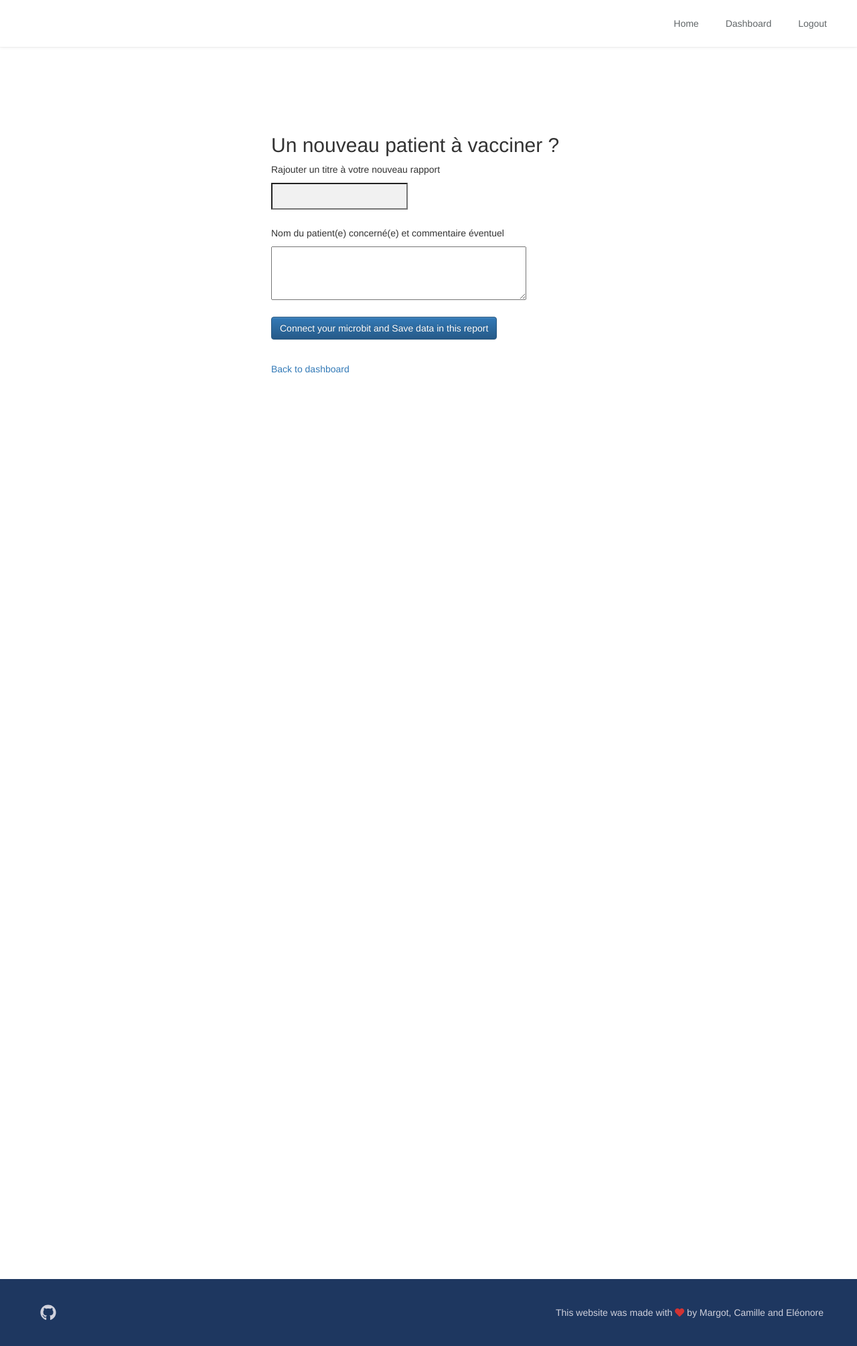
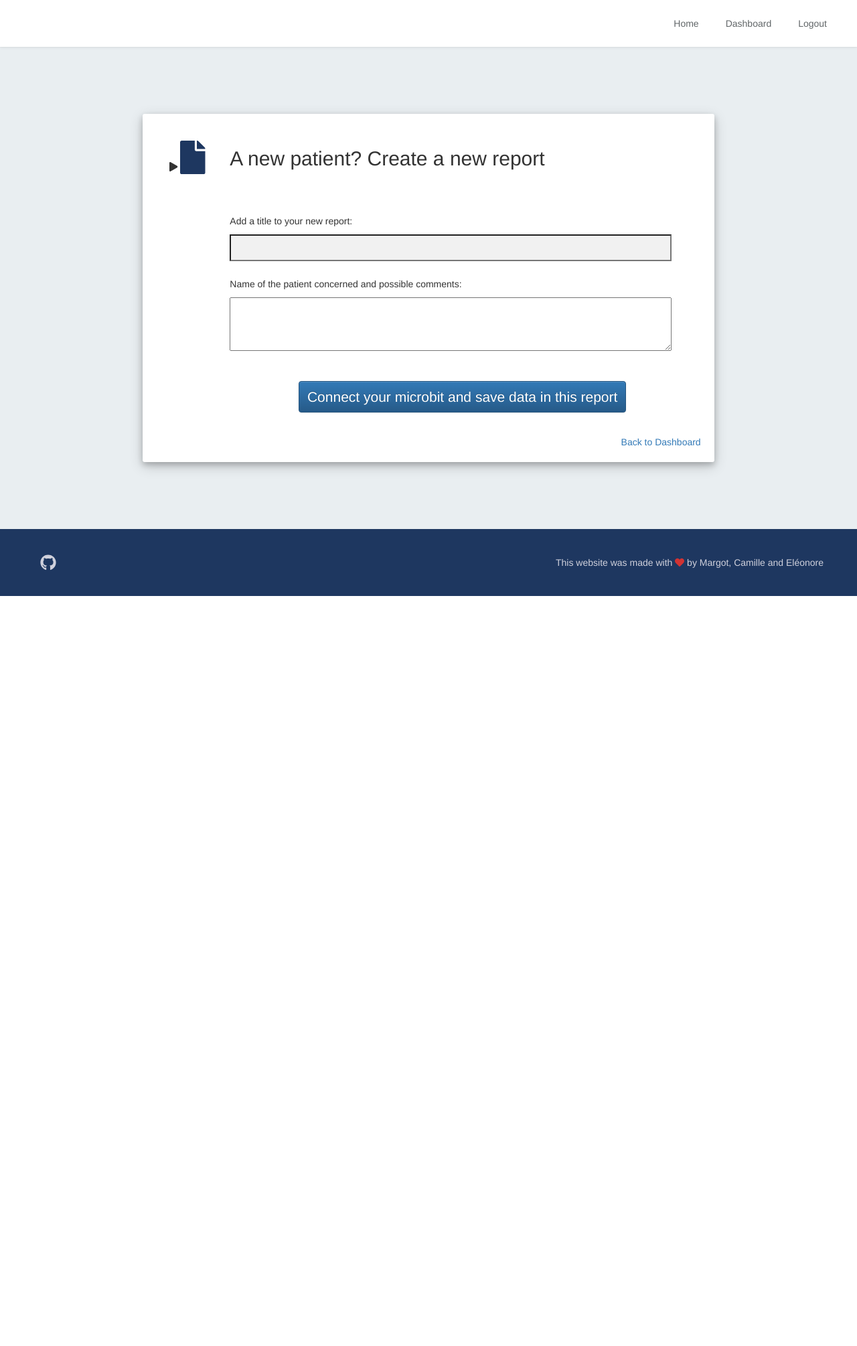
Before and after one commit to MargotLepizzera/my-first-blog, a Django app: page /dashboard/report/new/ in a window 1280 px wide. Shown: the whole page at 67% size. After the commit the page ends 890 px from the top, so only its background shows below. Run offline with Django 3.2, Linux system fonts and the light colour scheme; the visitor is signed in with stand-in values (Sample User, id 1); some libraries are stand-ins or nearby versions.

Commit message:
report new added

```diff
--- a/microbitsite/settings.py
+++ b/microbitsite/settings.py
@@ -105,9 +105,9 @@ AUTH_PASSWORD_VALIDATORS = [
 # Internationalization
 # https://docs.djangoproject.com/en/1.11/topics/i18n/
 
-LANGUAGE_CODE = 'fr-FR'
+LANGUAGE_CODE = 'en-us'
 
-TIME_ZONE = 'Europe/Paris'
+TIME_ZONE = 'Europe/London'
 
 USE_I18N = True
 
--- a/mydashboard/static/css/dashboard.css
+++ b/mydashboard/static/css/dashboard.css
@@ -91,7 +91,6 @@
   box-shadow: 5px #888888;
   box-shadow: 0px 15px 20px rgba(0, 0, 0, 0.3);
   color: white;
-  background-position: center;
 }
 
 .avatar-large {
--- a/mydashboard/static/css/form_report.css
+++ b/mydashboard/static/css/form_report.css
@@ -1,19 +1,68 @@
-.form {
+.container_report {
+  text-align: center;
+  background-color: #E9EEF1;
+  width: 100%
+}
+
+.row_report {
+  display: flex;
+  justify-content: center;
+}
+
+.form_report {
   background-color: white;
-  width: 50%;
-  height: 200%;
   text-align: left;
-  margin-top: 70px;
-  margin-bottom: 50px;
-  margin-left: 275px;
+  margin-top: 100px;
+  margin-bottom: 100px;
+  border-radius: 3px;
+  padding: 20px;
+  position: relative;
+  height: 520px;
+  box-shadow: 0 4px 8px 0 rgba(0, 0, 0, 0.2), 0 6px 20px 0 rgba(0, 0, 0, 0.19);
 }
+
+.title_report {
+  position: absolute;
+  top: 30px;
+  left: 130px;
+}
+
+.icon-edit {
+ position: absolute;
+ top: 40;
+ left: 40;
+ transition: 0.5s;
+ transform: translateZ(0);
+}
+
+.post-form {
+  position: absolute;
+  top: 150px;
+  left: 130px;
+}
+
+.back {
+  position: absolute;
+  bottom: 20px;
+  right: 20px;
+}
+
+.top-menu:hover {
+  text-decoration: none;
+}
+
 
 input[type=text] {
   background-color: #f1f1f1;
-  width: 100%;
   height: 40px;
+}
+
+#id_title {
+  width: 660px;
+
 }
 
 textarea {
   height: 80px;
+  width: 660px;
 }
--- /dev/null
+++ b/mydashboard/static/css/login_required.css
@@ -0,0 +1,62 @@
+
+.form {
+  text-align: left;
+  width: 100%;
+  height: 1100px;
+  background-color: #E9EEF1;
+}
+
+/*login css*/
+
+.wrapper {
+  margin-top: 200px;
+  width: 26%;
+  height: 100%;
+  margin-left: 510px;
+
+}
+
+.form-signin {
+  max-width: 450px;
+  padding: 15px 35px 45px;
+  margin: 0 auto;
+  background-color: #fff;
+  border: 1px solid rgba(0,0,0,0.1);
+
+  .form-signin-heading {
+    margin-bottom: 50px;
+  }
+}
+
+
+  .form-control {
+    margin-top: 20px;
+    margin-bottom: 20px;
+    position: relative;
+    font-size: 16px;
+    height: auto;
+    padding: 10px;
+    @include box-sizing(border-box);
+
+    &:focus {
+      z-index: 2;
+    }
+  }
+
+  input[type="text"] {
+    margin-bottom: -1px;
+    border-bottom-left-radius: 0;
+    border-bottom-right-radius: 0;
+  }
+
+  input[type=text].formcontrol {
+    background-color: white;
+    width: 100%;
+}
+
+  input[type="password"] {
+    margin-bottom: 20px;
+    border-top-left-radius: 0;
+    border-top-right-radius: 0;
+  }
+}
--- a/mydashboard/static/css/rapport.css
+++ b/mydashboard/static/css/rapport.css
@@ -115,3 +115,9 @@ td {
 }
 
 tr:hover {background-color: #f5f5f5;}
+
+
+.icon-save {
+  font-size: 30px;
+  color: #1e3760;
+}
--- a/mydashboard/templates/home.html
+++ b/mydashboard/templates/home.html
@@ -18,7 +18,11 @@
       <div class="banner-content">
         <h1>ELIOT</h1>
         <p>The first pharmaceutical smart packaging</p>
-        <a class="btn btn-primary btn-lg" href="{% url 'report_list'%}">Find out more</a>
+        {% if user.is_authenticated %}
+          <a class="btn btn-primary btn-lg" href="{% url 'report_list'%}">Find out more</a>
+        {% else %}
+          <a class="btn btn-primary btn-lg" href="{% url 'login'%}">Find out more</a>
+        {% endif %}
       </div>
       <div class="navbar-wagon">
         <!-- Right Navigation -->
--- a/mydashboard/templates/mydashboard/base.html
+++ b/mydashboard/templates/mydashboard/base.html
@@ -1,6 +1,7 @@
 {% load staticfiles %}
+<html lang="en">
+<head>
 
-<head>
   <link rel="stylesheet" href="//maxcdn.bootstrapcdn.com/bootstrap/3.2.0/css/bootstrap.min.css">
   <link rel="stylesheet" href="//maxcdn.bootstrapcdn.com/bootstrap/3.2.0/css/bootstrap-theme.min.css">
   <script defer src="https://use.fontawesome.com/releases/v5.0.6/js/all.js"></script>
@@ -13,6 +14,7 @@
   <link rel="stylesheet" href="{% static 'css/dashboard.css' %}">
   <link rel="stylesheet" href="{% static 'css/rapport.css' %}">
   <link rel="stylesheet" href="{% static 'css/form_report.css' %}">
+  <link rel="stylesheet" href="{% static 'css/login_required.css' %}">
 
 </head>
 <body>
--- a/mydashboard/templates/mydashboard/report_edit.html
+++ b/mydashboard/templates/mydashboard/report_edit.html
@@ -1,24 +1,34 @@
 {% extends 'mydashboard/base.html' %}
 
 {% block content %}
-<div class="container">
-  <div class="col-xs-12 col-lg-12">
+<div class="container_report">
+<!--   <div class="col-xs-12 col-lg-8 col-lg-offset-2"> -->
+  <div class= row_report>
 
 
-    <div class="form">
-      <h2>Un nouveau patient à vacciner ?</h2>
+    <div class="col-xs-12 col-lg-8 form_report">
+      <div class="icon-edit"><i class="fas fa-play"></i>  <i class="fas fa-file icon-report" ></i></div>
+      <div class="title_report"><h2>A new patient? Create a new report</h2></div>
+
+
       <form method="POST" class="post-form">{% csrf_token %}
-        <p>Rajouter un titre à votre nouveau rapport</p>
+        <p>Add a title to your new report:</p>
         <label for="title" placeholder="Titre">{{ form.title }}</label><br />
         <br>
-        <p>Nom du patient(e) concerné(e) et commentaire éventuel</p>
+        <p>Name of the patient concerned and possible comments:</p>
         <label for="title" placeholder="Titre">{{ form.text }}</label><br />
         <br>
-        <button type="submit" class="save btn btn-primary">Connect your microbit and Save data in this report</button>
+        <br>
+        <button type="submit" class="save btn btn-primary add-button" style="position: absolute; right: 68px">Connect your microbit and save data in this report</button>
       </form>
       <br>
-      <a href="{% url 'report_list' %}" class="top-menu"><span>Back to dashboard</span></a>
+      <div class="back"><a href="{% url 'report_list' %}" class="top-menu"><span>Back to Dashboard</span></a></div>
+
     </div>
+
+
   </div>
 </div>
+
+
 {% endblock %}
```
Also changed, not shown: mydashboard/static/css/pagehome.css (+1 -20 lines), mydashboard/templates/mydashboard/report_detail.html (+12 -9 lines), mydashboard/templates/mydashboard/report_list.html (+6 -5 lines), mydashboard/templates/registration/login.html (+54 -10 lines).
